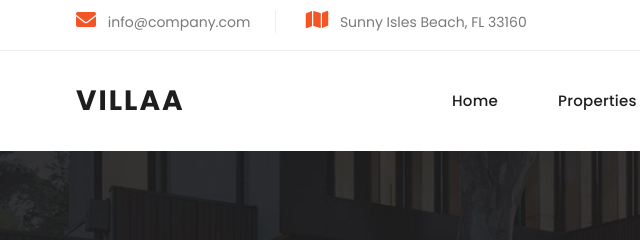
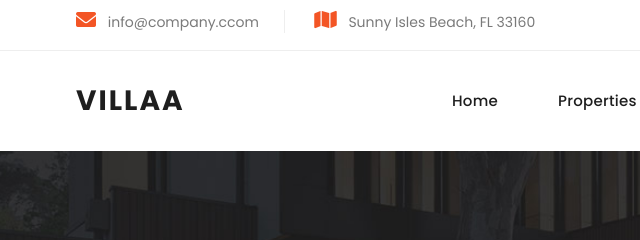
Before and after one commit to devopstestt/mindstack, a plain HTML site: page contact.html in a window 1280 px wide. Shown: the top 240 px of the page, 6-646 px from the left. Drawn offline with nearby package versions, Linux system fonts and the light colour scheme.

Commit message:
Update contact.html

```diff
--- a/contact.html
+++ b/contact.html
@@ -48,7 +48,7 @@ https://templatemo.com/tm-591-villa-agency
       <div class="row">
         <div class="col-lg-8 col-md-8">
           <ul class="info">
-            <li><i class="fa fa-envelope"></i> info@company.com</li>
+            <li><i class="fa fa-envelope"></i> info@company.ccom</li>
             <li><i class="fa fa-map"></i> Sunny Isles Beach, FL 33160</li>
           </ul>
         </div>
```
